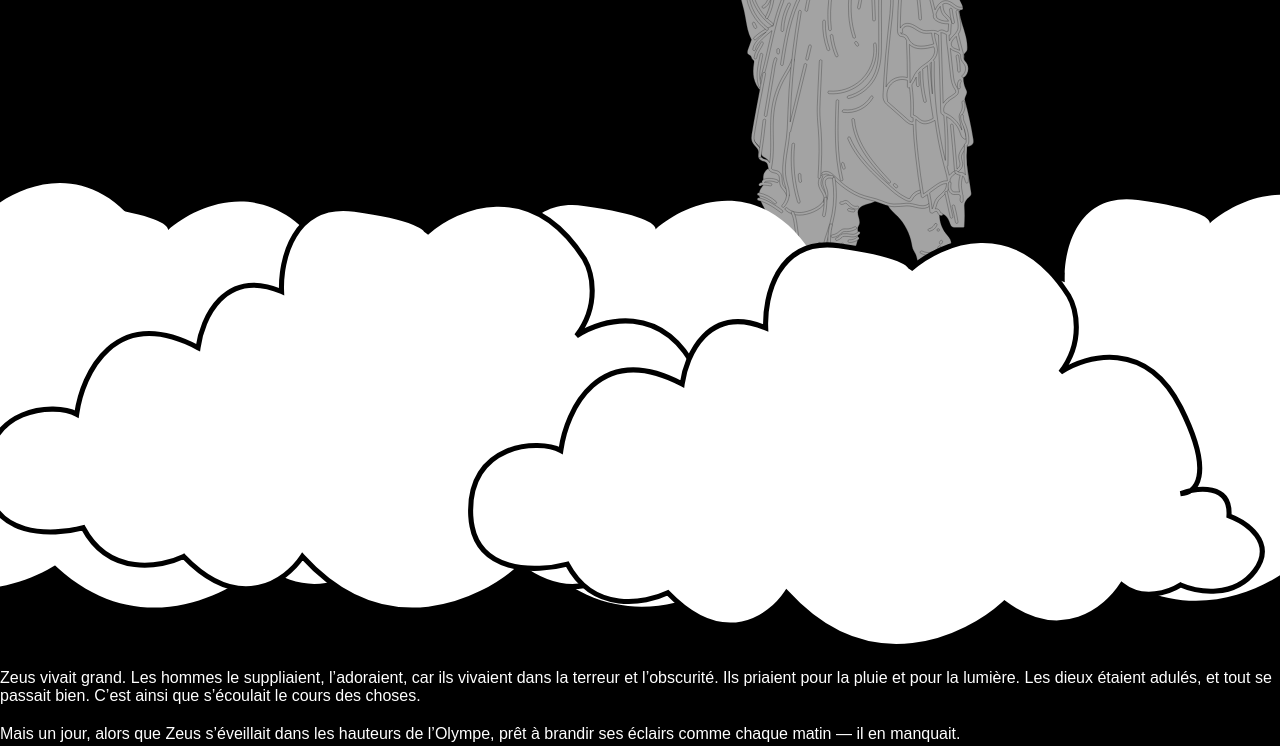
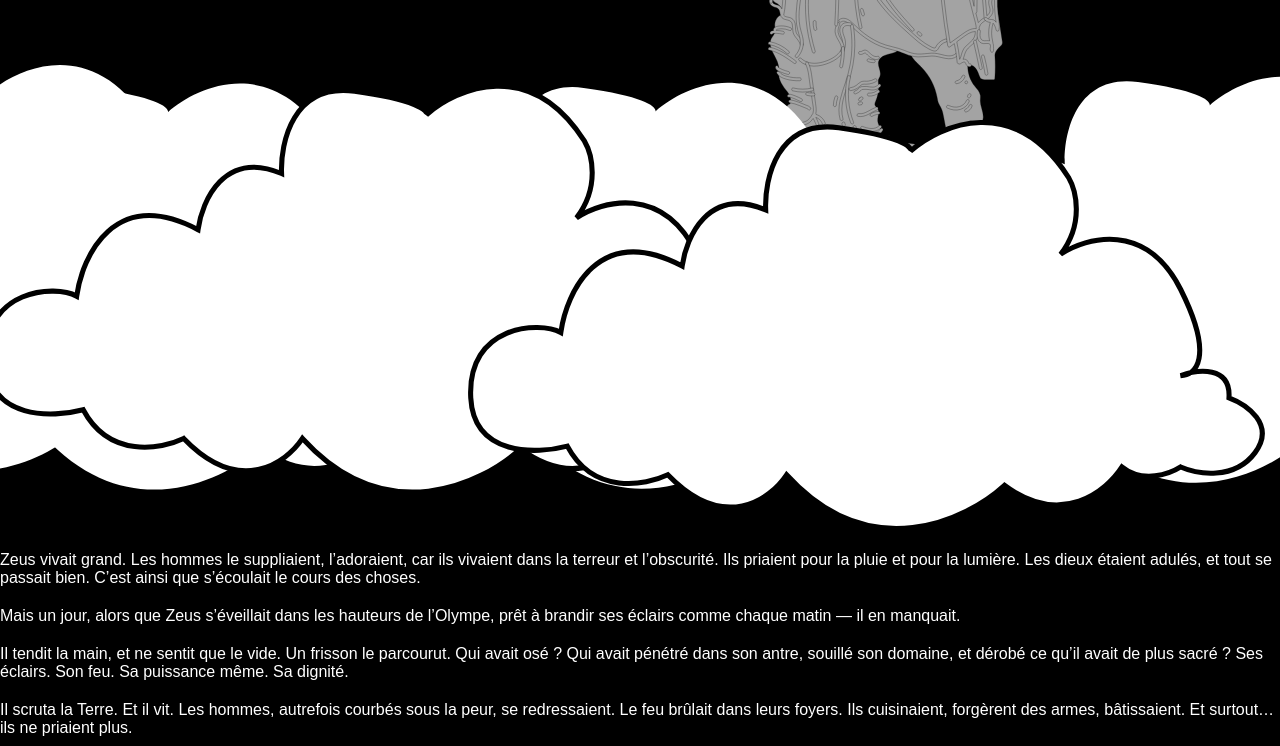
Before and after one commit to thomasbrh/WebBasement, a website: page src/index.html in a window 1280 px wide. Shown: the part 744-1490 px from the top of the page. Drawn offline with Linux system fonts and the light colour scheme; a web font is replaced by a local one.

Commit message:
Modif-header

```diff
--- a/src/index.html
+++ b/src/index.html
@@ -124,16 +124,19 @@
 
         .nuage{
             width: 100%;
-            height: auto;;
-            margin-top: 118px;
+            height: auto;
+
+
 
         }
 
         .statue{
             position: absolute;
             left: 50%;
-            margin-top: 110px;
+            top: 100px;
             z-index: -1;
+            width: 30%;
+
         }
 
 
```
